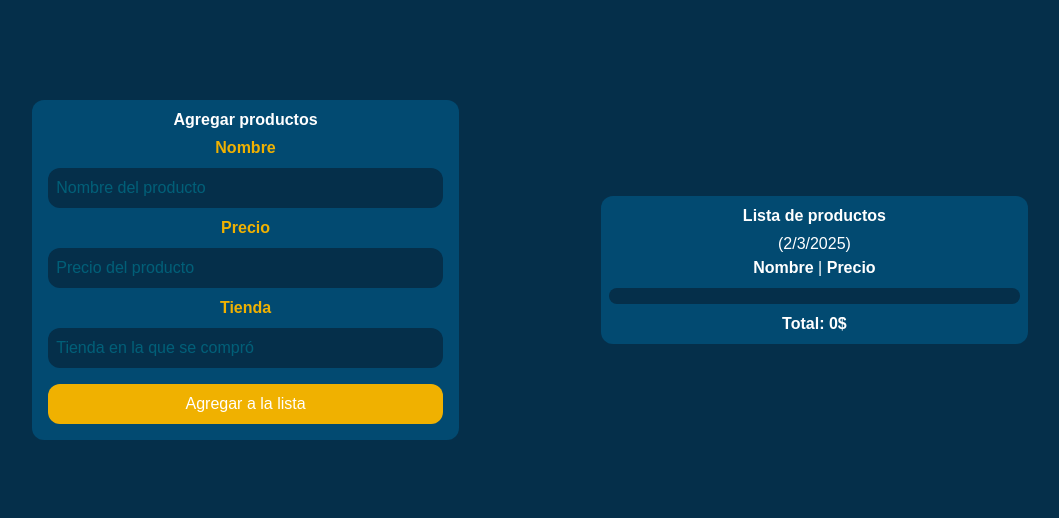
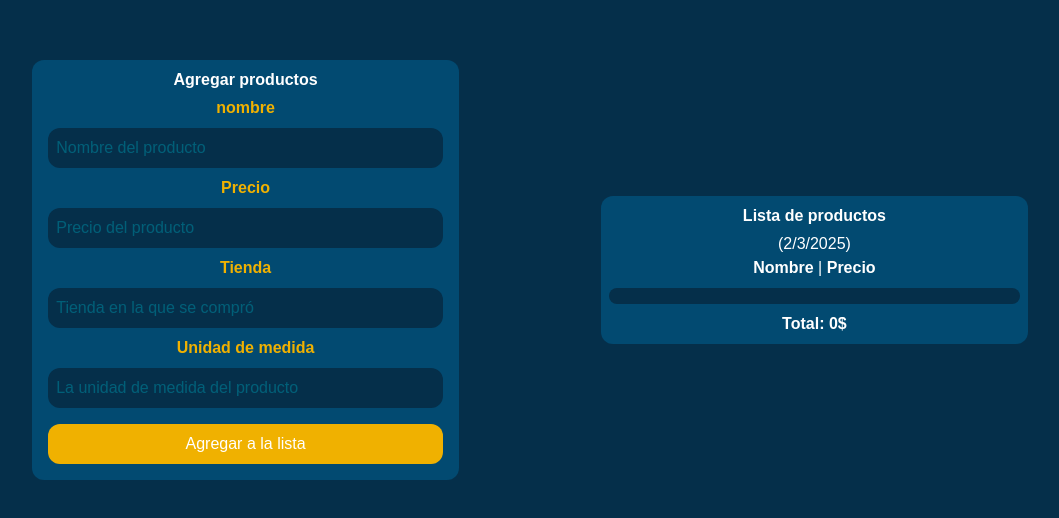
Before and after one commit to JCD-SENA/GestorListaMercado, a React (Vite) app: page / in a window 1280 px wide. Shown: the part 130-648 px from the top of the page, without its empty margins (110-1169 px from the left). Built offline with nearby package versions, Linux system fonts and the light colour scheme.

Commit message:
Se incluyen los campos adicionales y se crean nuevos elementos

```diff
--- a/src/components/FormMarket/FormMarket.jsx
+++ b/src/components/FormMarket/FormMarket.jsx
@@ -2,12 +2,9 @@ import { useContext, useState } from "react"
 import { useForm } from "react-hook-form"
 
 import { MarketContext } from "../../context/MarketContext"
+import { InputForm } from "./InputForm/InputForm"
 
 export const FormMarket = () => {
-	const inputStyle = "bg-sky-950 p-2 w-auto m-2 rounded-xl text-white placeholder:text-cyan-800"
-	const labelStyle = "text-yellow-500 font-bold text-center"
-	const errorLabelStyle = "text-red-500 italic"
-
 	const {setListProduct, listProduct, sectionStyle } = useContext(MarketContext)
 
 	const {register, handleSubmit, formState: {errors}, reset, getValues } = useForm()
@@ -23,21 +20,40 @@ export const FormMarket = () => {
 		<section className={sectionStyle}>
 			<h2 className="mb-1 font-bold">Agregar productos</h2>
 			<form onSubmit={handleSubmit(handleAddedProduct)} className="flex-col flex w-full">
-				<label className={labelStyle}>Nombre</label>
-				<input {...register("name", {
-					required: "Se debe ingresar el nombre del producto"
-				})} className={inputStyle} name="name" placeholder="Nombre del producto"></input>
-				{errors.name && (<span className={errorLabelStyle}>{errors.name.message}</span>)}
-				<label className={labelStyle}>Precio</label>
-				<input {...register("price", {
-					required: "Se debe ingresar el precio del producto",
-					valueAsNumber: true
-				})} className={inputStyle} name="price" type="number" placeholder="Precio del producto"></input>
-				{errors.price && (<span className={errorLabelStyle}>{errors.price.message}</span>)}
-				<label className={labelStyle}>Tienda</label>
-				<input {...register("shop")} className={inputStyle} name="shop" placeholder="Tienda en la que se compró"></input>
-				{errors.shop && (<span className={errorLabelStyle}>{errors.shop.message}</span>)}
-				<input type="submit" className="bg-yellow-500 p-2 w-auto m-2 rounded-xl text-white" value="Agregar a la lista"></input>
+				<InputForm
+					name="name"
+					type="text"
+					register={{required: "Se debe ingresar el nombre del producto"}}
+					placeholder="Nombre del producto"
+					label="nombre"
+					form={{register: register, errors: errors}}
+				/>
+				<InputForm
+					name="price"
+					type="number"
+					register={{
+						required: "Se debe ingresar el precio del producto",
+						valueAsNumber: true
+					}}
+					placeholder="Precio del producto"
+					label="Precio"
+					form={{register: register, errors: errors}}
+				/>
+				<InputForm
+					name="shop"
+					type="text"
+					placeholder="Tienda en la que se compró"
+					label="Tienda"
+					form={{register: register, errors: errors}}
+				/>
+				<InputForm
+					name="measurement"
+					type="text"
+					placeholder="La unidad de medida del producto"
+					label="Unidad de medida"
+					form={{register: register, errors: errors}}
+				/>
+				<input type="submit" className="bg-yellow-500 p-2 w-auto m-2 rounded-xl text-white" value="Agregar a la lista"/>
 			</form>
 		</section>
 	)
--- /dev/null
+++ b/src/components/FormMarket/InputForm/InputForm.jsx
@@ -0,0 +1,15 @@
+export const InputForm = ({ name, type, register, label, placeholder, form }) => {
+	return (
+		<>
+			<label className="text-yellow-500 font-bold text-center">{label}</label>
+			<input
+				{...form.register(name, register)}
+				className="bg-sky-950 p-2 w-auto m-2 rounded-xl text-white placeholder:text-cyan-800"
+				name={name}
+				placeholder={placeholder}
+				type={type}
+			></input>
+			{form.errors[name] && (<span className="text-red-500 italic">{form.errors[name].message}</span>)}
+		</>
+	)
+}
--- a/src/components/ListMarket/ListMarket.jsx
+++ b/src/components/ListMarket/ListMarket.jsx
@@ -1,6 +1,7 @@
 import React, { useEffect, useContext, useState } from "react"
 
 import { MarketContext } from "../../context/MarketContext"
+import { Product } from "./Product/Product"
 
 export const ListMarket = () => {
 	const { listProduct, setTotalPrice, dateProduct, totalPrice, sectionStyle } = useContext(MarketContext)
@@ -48,11 +49,7 @@ export const ListMarket = () => {
 			<ul className="flex-col flex w-full p-2 bg-sky-950 m-2 rounded-xl">
 				{
 					filteredList.map((p, i) => (
-						<li key={p+i}>
-							<p>
-								<span className="text-yellow-500">{p.name} ({p.shop})</span>: {p.price}$
-							</p>
-						</li>
+						<Product key={p+i} position={i} productData={p}/>
 					))
 				}
 			</ul>
--- /dev/null
+++ b/src/components/ListMarket/Product/Product.jsx
@@ -0,0 +1,7 @@
+export const Product = ({ position, productData }) => {
+	return (<li>
+		<p>
+			<span className="text-yellow-500">{productData.name} ({productData.shop})</span>: ${productData.price}<span className="text-yellow-500 float-end">{productData.measurement}</span>
+		</p>
+	</li>)
+}
--- a/src/context/MarketContext.jsx
+++ b/src/context/MarketContext.jsx
@@ -3,9 +3,7 @@ import { createContext, useState, useEffect } from "react";
 export const MarketContext = createContext()
 
 export const MarketContextHandler = ({ children }) => {
-	const [nameProduct, setNameProduct] = useState("")
 	const [dateProduct, setDateProduct] = useState("")
-	const [priceProduct, setPriceProduct] = useState(0)
 	const [listProduct, setListProduct] = useState([])
 	const [totalPrice, setTotalPrice] = useState(0)
 	//const [] = useState(1)
@@ -18,7 +16,7 @@ export const MarketContextHandler = ({ children }) => {
 
 	return (
 		<MarketContext.Provider value={{
-			nameProduct, priceProduct, listProduct, totalPrice, dateProduct, setDateProduct, setNameProduct, setPriceProduct, setListProduct, setTotalPrice,
+			listProduct, totalPrice, dateProduct, setListProduct, setTotalPrice,
 			"sectionStyle": "p-2 bg-sky-900 w-1/3 flex flex-col text-white items-center rounded-xl"
 		}}>
 			{children}
```
